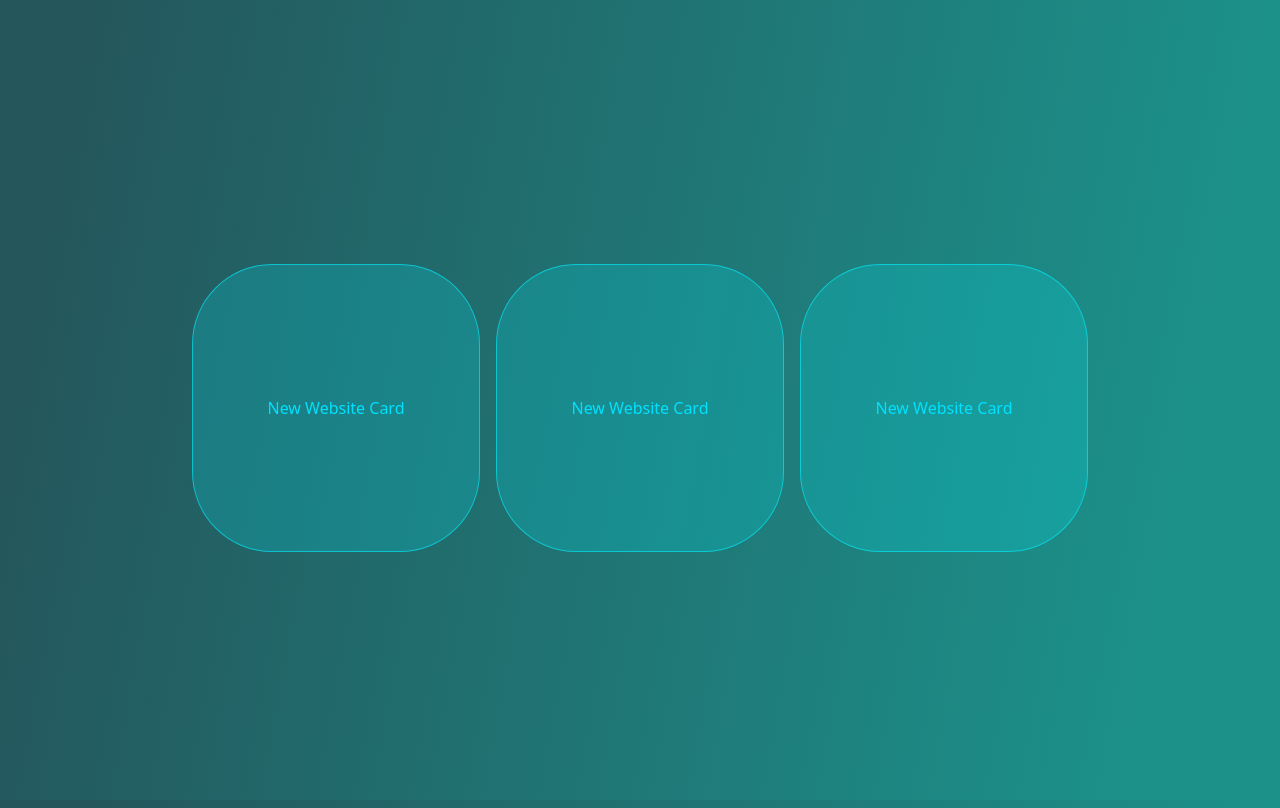
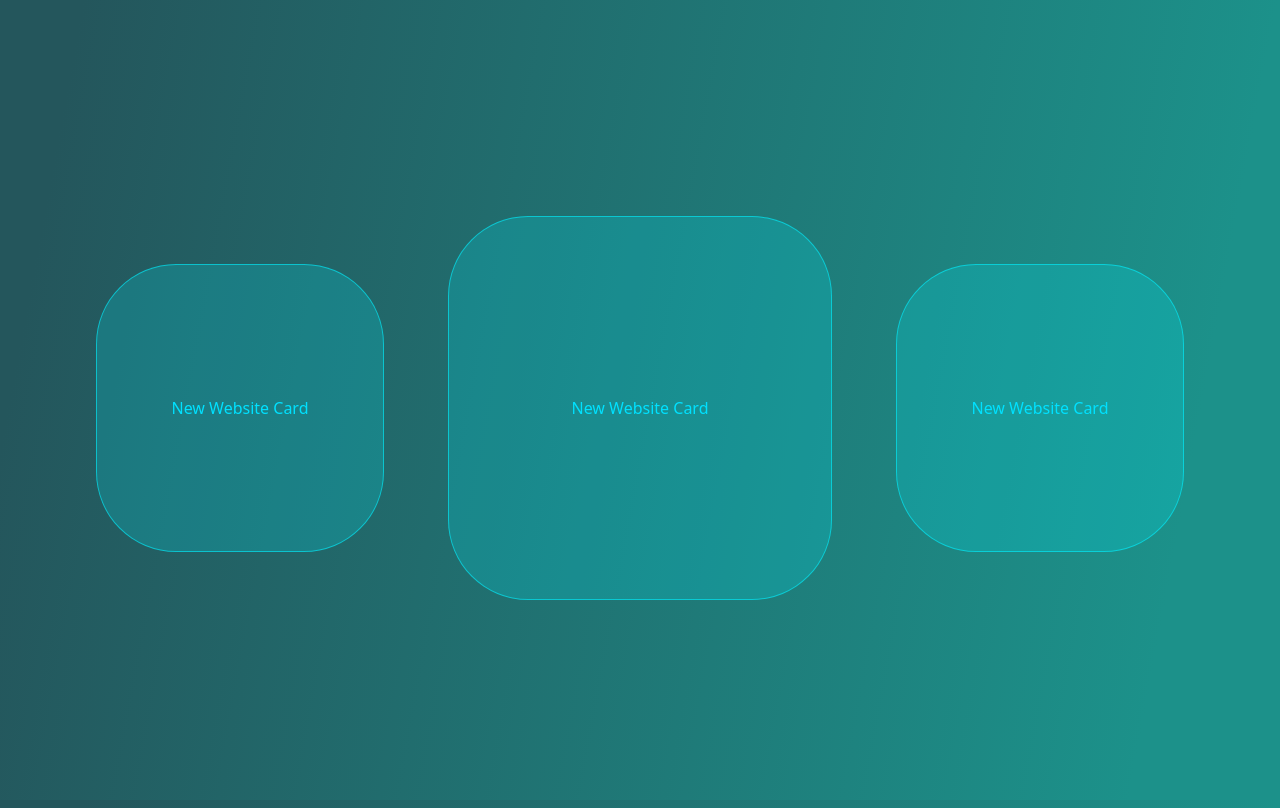
Before and after one commit to kashsomani/kashsomani.com-svelte-express, a Svelte app in the folder client/: page / in a window 1280 px wide. Built offline with nearby package versions, Linux system fonts and the light colour scheme.

Commit message:
dynamic height and width for card

```diff
--- a/client/src/App.svelte
+++ b/client/src/App.svelte
@@ -6,7 +6,7 @@
   <div class="flex h-screen">
     <div class="grid grid-cols-3 place-items-center m-auto">
       <Card />
-      <Card />
+      <Card height="24em" width="24em"/>
       <Card />
     </div>
   </div>
--- a/client/src/components/Card.svelte
+++ b/client/src/components/Card.svelte
@@ -1,4 +1,12 @@
-<div class="grid grid-cols-1 p-2 place-items-center">
+<script>
+  export let width = "18em";
+  export let height = "18em";
+</script>
+
+<div
+  style="--width: {width};--height: {height};"
+  class="grid grid-cols-1 p-2 place-items-center"
+>
   <div class="card p-2 text-center">
     <p>New Website Card</p>
   </div>
@@ -6,8 +14,8 @@
 
 <style lang="postcss">
   .card {
-    width: 18em;
-    height: 18em;
+    width: var(--width);
+    height: var(--height);
     background: rgba(0, 240, 255, 0.2);
     border: 1px solid rgba(0, 240, 255, 0.6);
     border-radius: 80px;
```
